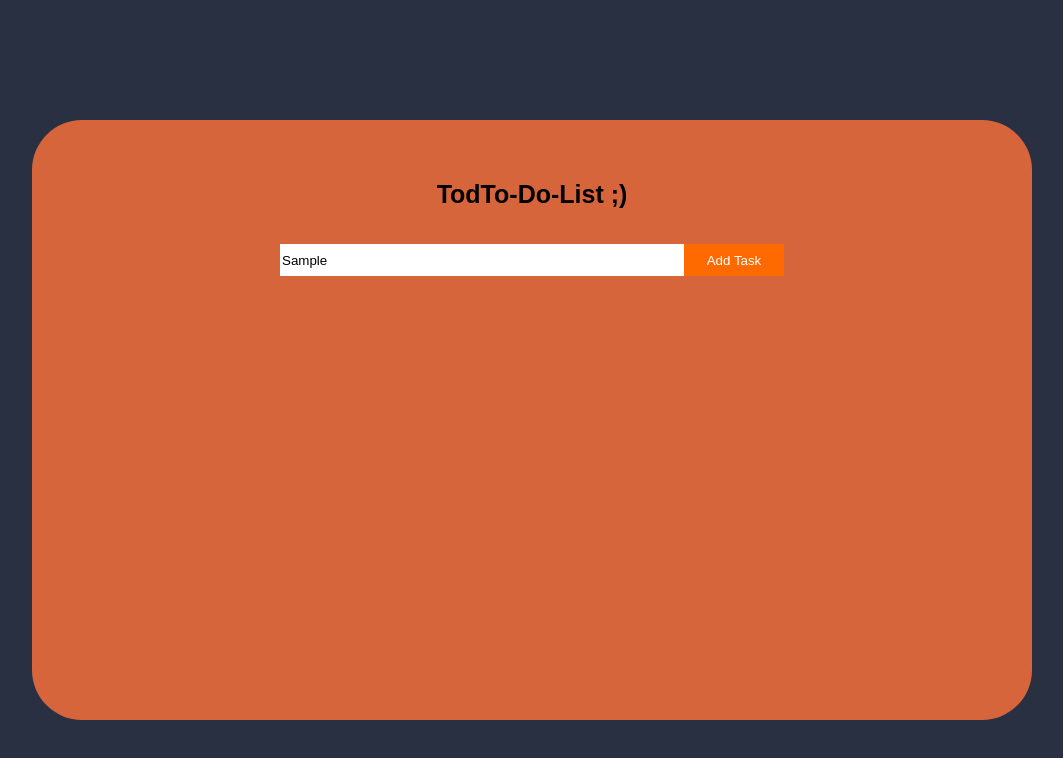
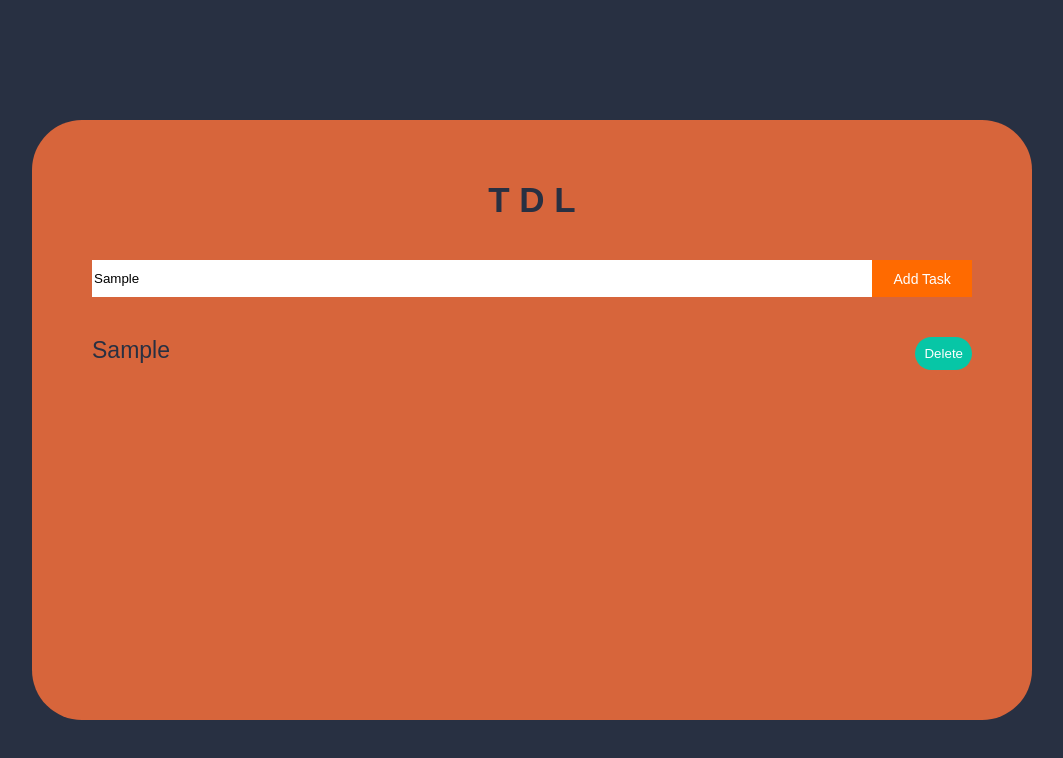
Before and after one commit to toodyann/tod-to-do-list, a plain HTML site: page index.html in a window 1280 px wide. Both pictures are taken after typing "Sample" into the empty fields and a click on the button "Add Task". Shown: the whole page, without its empty margins (108-1171 px from the left). Drawn offline with Linux system fonts and the light colour scheme.

Commit message:
so close to finish

```diff
--- a/css/main.css
+++ b/css/main.css
@@ -1,8 +1,10 @@
 html,body {
     background-color: #283042;
+
 }
 
 .toDoContainer{
+
     background-color: rgb(215, 101, 59);
     border-radius: 50px;
 
@@ -25,9 +27,7 @@ html,body {
     justify-items: center;
     justify-content: center;
 
-    font-family: sans-serif;
-    font-weight: 600;
-    font-size: 25px;
+
 
     border: #283042;
 }
@@ -36,12 +36,13 @@ html,body {
     display: flex;
     justify-content: center;
     justify-items: center;
-    padding: 4%;
+    padding-top: 40px;
+    padding-bottom: 40px;
 }
 
 .inputContainer input {
-    width: 400px;
-    height: 30px;
+    width: calc(100% - 100px);
+    height: 35px;
     background-color: #ffffff;
     border: 0;
 }
@@ -49,8 +50,52 @@ html,body {
 .mainButton{
     color: white;
     background-color: rgb(255, 106, 0);
-    width: 100px;
     border: 0;
     cursor: pointer;
+    transition: ease 0.2s ;
+
+    width: 100px;
+    font-size: 14px;
 
 }
+button:hover{
+    background-color: #283042;
+}
+
+.textToDoContainer{
+    color:#283042;
+
+    font-family: sans-serif;
+    font-weight: 600;
+    font-size: 35px;
+}
+
+
+.toDoList{
+    list-style-type: none;
+    color: #283042;
+
+    font-family: sans-serif;
+    font-weight: 200;
+    font-size: 23px;
+}
+
+.toDoListItem{
+    display: flex;
+    justify-content: space-between;
+    margin-bottom: 8px;
+}
+
+.deleteBtn{
+    background-color: rgb(7, 198, 166);
+    border: 0;
+    border-radius: 30px;
+    padding: 9px;
+
+    font-family: sans-serif;
+    color: #283042;
+    color: #ffffff;
+
+    transition: ease 0.2s ;
+    cursor: pointer;
+}
--- a/index.html
+++ b/index.html
@@ -4,22 +4,23 @@
     <meta charset="UTF-8">
     <meta name="viewport" content="width=device-width, initial-scale=1.0">
     <title>tod-to-do-list</title>
+    <link rel="stylesheet" href="css/reset.css">
     <link rel="stylesheet" href="css/main.css">
-    <link rel="stylesheet" href="css/reset.css">
 </head>
 <body>
   <div class="container">
 
       <div class="toDoContainer">
-        <h1 class="textToDoContainer">TodTo-Do-List ;)</h1>
+        <h1 class="textToDoContainer">T D L</h1>
 
             <div class="inputContainer">
                 <input type="text">
                 <button class="mainButton">Add Task</button>
             </div>
-
+            <ul class="toDoList"></ul>
       </div>
     </div>
 
+    <script src="js/main.js"></script>
 </body>
 </html>
--- /dev/null
+++ b/js/main.js
@@ -0,0 +1,16 @@
+const button = document.querySelector('.mainButton');
+const input = document.querySelector('.inputContainer input');
+const list = document.querySelector('.toDoList');
+
+button.addEventListener('click' , () => {
+    const li = document.createElement('li');
+
+    li.className = 'toDoListItem';
+
+    const deleteButton = document.createElement('button');
+    li.innerText = input.value;
+    deleteButton.innerText = 'Delete';
+    deleteButton.className = 'deleteBtn';
+    list.appendChild(li);
+    li.appendChild(deleteButton);
+});
```
